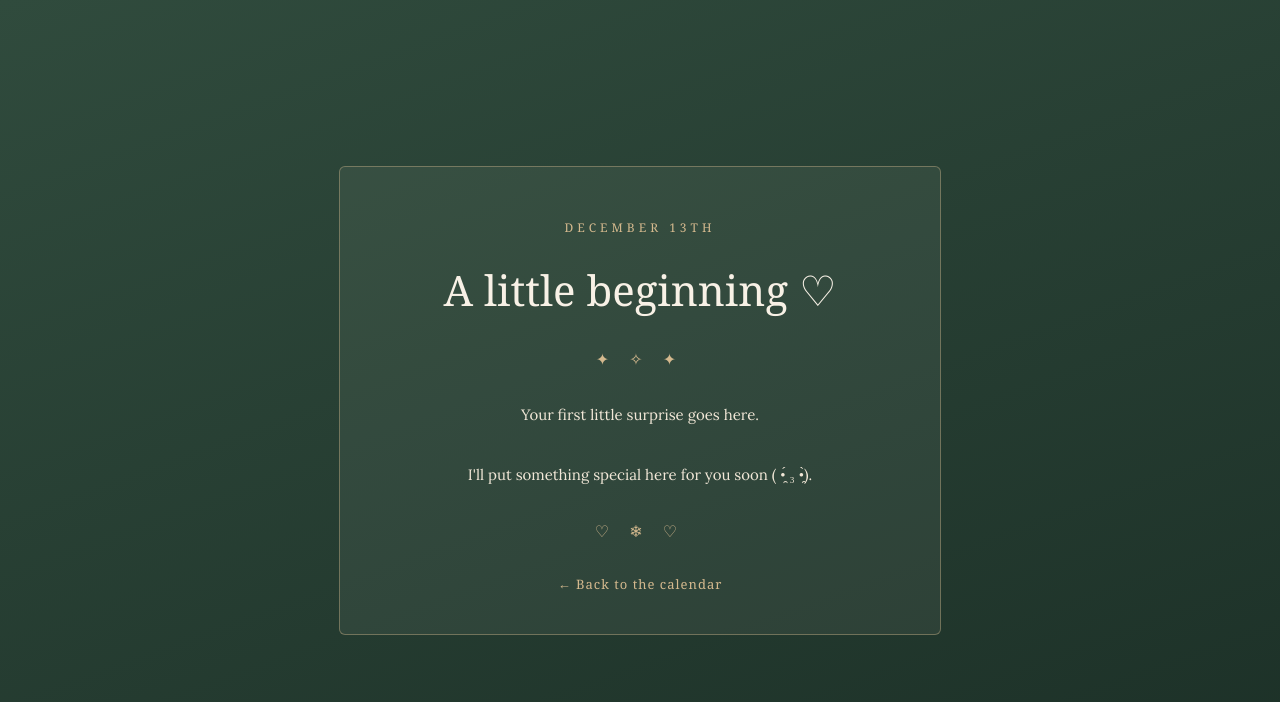
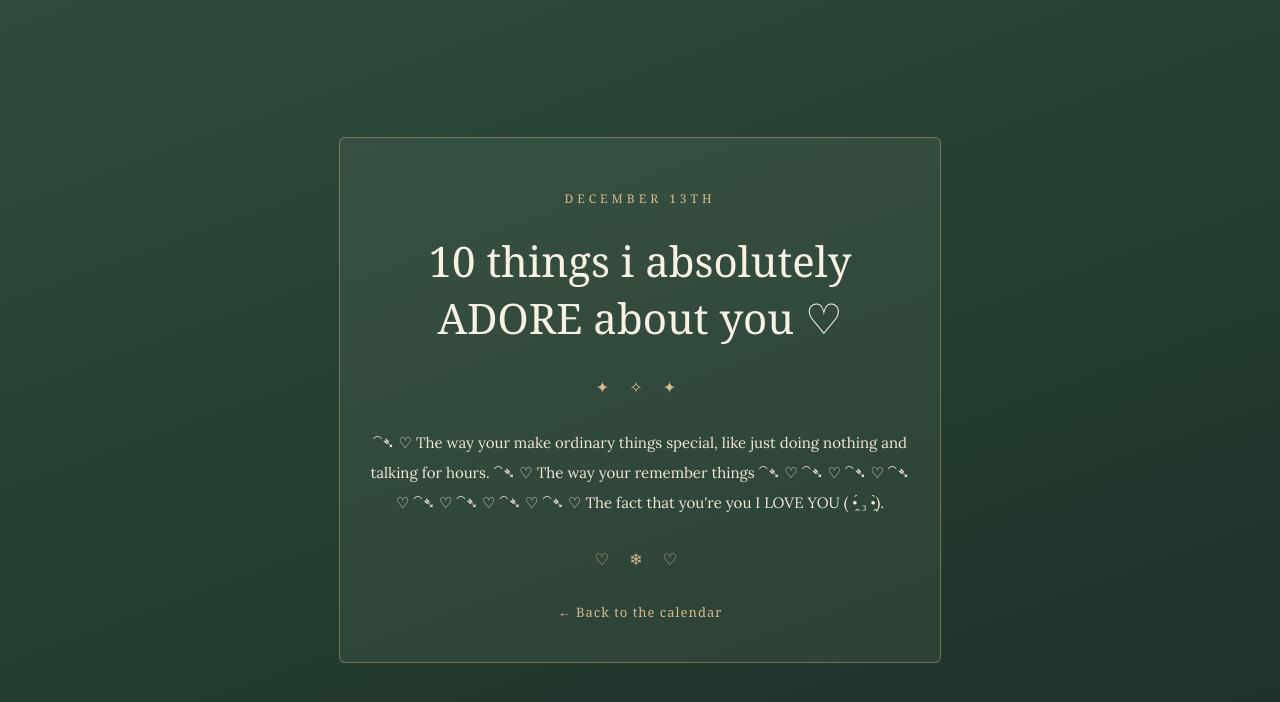
Before and after one commit to xaelice/Warm-December, a plain HTML site: page doors/door-13.html in a window 1280 px wide. Drawn offline with Linux system fonts and the light colour scheme.

Commit message:
Update door-13.html

```diff
--- a/doors/door-13.html
+++ b/doors/door-13.html
@@ -74,14 +74,22 @@
   <main class="content">
     <p class="date">December 13th</p>
 
-    <h1>A little beginning ♡</h1>
+    <h1>10 things i absolutely ADORE about you ♡</h1>
 
     <div class="decoration">✦ ✧ ✦</div>
 
     <p class="message">
-      Your first little surprise goes here.
-      <br><br>
-      I'll put something special here for you soon ( •̯́ ₃ •̯̀).
+      ⁀➴ ♡ The way your make ordinary things special, like just doing nothing and talking for hours.
+      ⁀➴ ♡ The way your remember things
+      ⁀➴ ♡
+      ⁀➴ ♡
+      ⁀➴ ♡
+      ⁀➴ ♡
+      ⁀➴ ♡
+      ⁀➴ ♡
+      ⁀➴ ♡
+      ⁀➴ ♡ The fact that you're you
+     I LOVE YOU ( •̯́ ₃ •̯̀).
     </p>
 
     <div class="decoration">♡ ❄ ♡</div>
```
